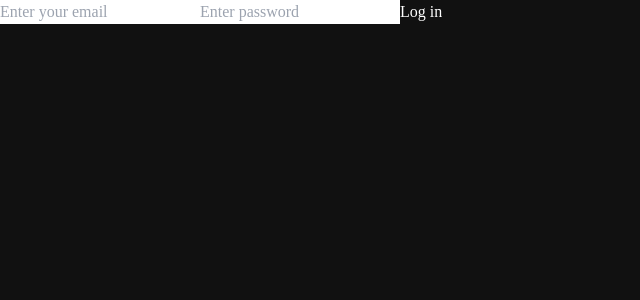
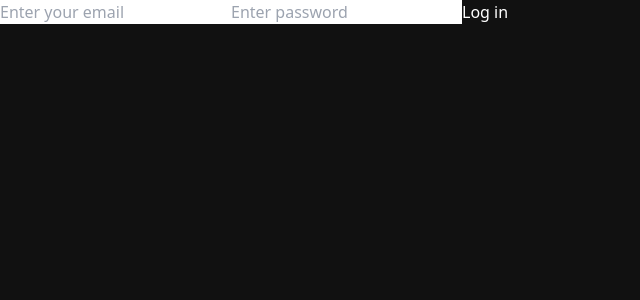
Before and after one commit to SanskarOmer/Task_Assigner_using_React, a React (Vite) app in the folder task-assigner/: page / in a window 1280 px wide. Shown: the top 300 px of the page, without its empty margins (0-640 px from the left). Built offline with nearby package versions, Linux system fonts and the light colour scheme.

Commit message:
added new font

```diff
--- a/task-assigner/src/index.css
+++ b/task-assigner/src/index.css
@@ -1,12 +1,13 @@
 @tailwind base;
 @tailwind components;
 @tailwind utilities;
+@import url('https //fonts.googleapis.com/css family=poppins')
 
 * {
   margin: 0;
   padding: 0;
   box-sizing: border-box;
-  font-family:gilroy;
+  font-family:poppins;
 
   }
 
```
